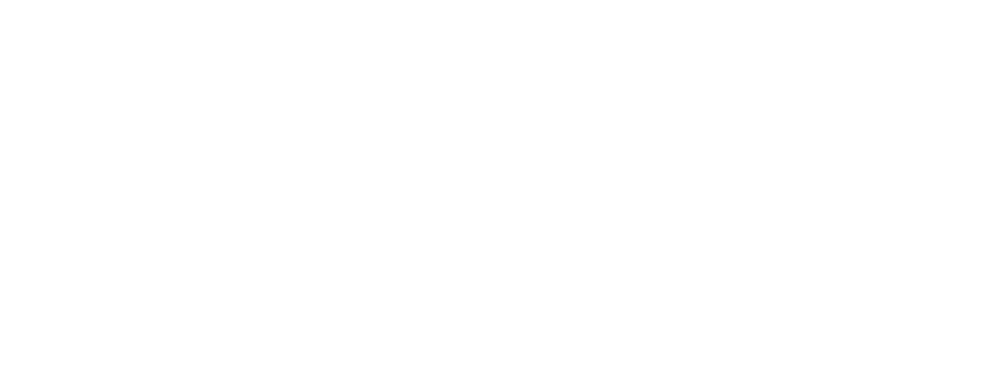
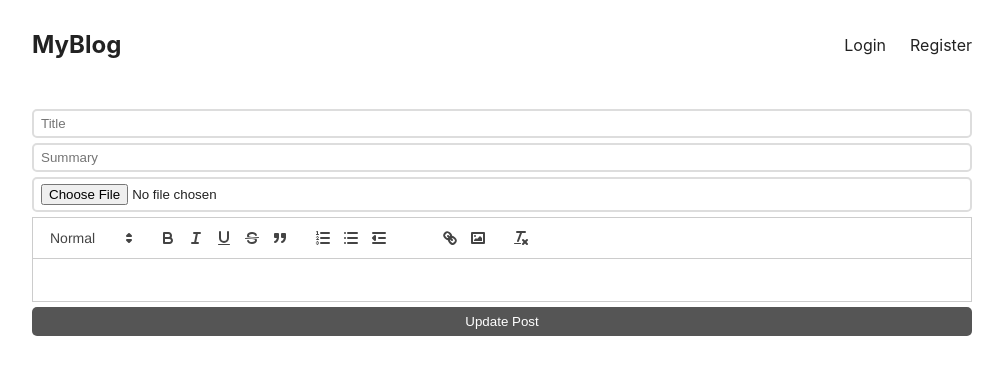
Before and after one commit to itsgiandolor/Fullstack-Blog-App, a React (Create React App) app in the folder client/: page /edit/1 in a window 1280 px wide. Before the commit this address had no page. Shown: the top 374 px of the page, without its empty margins (138-1141 px from the left). Built offline with nearby package versions, Linux system fonts and the light colour scheme; no server answers.

Commit message:
Finalizing youtube tutorial: Edit post page
Almost finished the edit post page functionality that allows users to edit their own post. Will add more functionalities next time.

```diff
--- a/client/src/App.css
+++ b/client/src/App.css
@@ -1,125 +1,115 @@
 *{
     box-sizing: border-box;
 }
-
+a{
+    cursor: pointer;
+}
 body{
     color: #222;
 }
 img{
-    max-width: 50%;
+    max-width: 100%;
 }
 main{
     padding: 10px;
     max-width: 960px;
     margin: 0 auto;
 }
-
 header{
-    display: flex;
-    justify-content: space-between;
+    display:flex;
+    justify-content:space-between;
     margin-top: 20px;
-    margin-bottom: 50 px;
+    margin-bottom: 50px;
     align-items: center;
 }
-
 header a{
-    text-decoration: none;
+    text-decoration:none;
     color: inherit;
 }
-
 header a.logo{
     font-weight: bold;
     font-size: 1.5rem;
 }
-
 header nav{
-    display: flex;
-    gap: 15px;
+    display:flex;
+    gap: 24px;
 }
 
 div.post{
-    display:grid;
+    display: grid;
     grid-template-columns: 1fr;
-    /*grid-template-columns: 0.9 fr 1.1 fr;*/
-    gap: 20 px;
+    gap: 20px;
     margin-bottom: 30px;
 }
-@media screen and (min-width: 700px){
+@media screen and (min-width: 700px) {
     div.post{
-        grid-template-columns: 0.9 fr 1.1 fr;
+        grid-template-columns: .9fr 1.1fr;
     }
 }
 
-
 div.post div.texts h2{
     margin:0;
-    font-size: 1.8rem;
+    font-size: 2rem;
 }
-
+div.post div.texts a{
+    text-decoration:none;
+    color: inherit;
+}
 div.post p.info{
-    margin:6px 0;
+    margin:24px 0;
     color: #888;
-    font-size: 0.7rem;
+    font-size:1rem;
     font-weight: bold;
     display: flex;
     gap: 10px;
 }
-
 div.post p.info a.author{
-    color: #333;
+    color:#333;
 }
-
 div.post p.summary{
-    margin: 10px 0;
-    line-height: 1.4rem;
-}
-div.post div.texts a{
-    text-decoration: none;
-    color: inherit;
+    margin:10px 0;
+    line-height: 1.8rem;
 }
 
 form.login, form.register{
     max-width: 400px;
     margin: 0 auto;
 }
-
 input{
     display: block;
     margin-bottom: 5px;
     width: 100%;
     padding: 5px 7px;
-    border:2px solid #ddd;
+    border: 2px solid #ddd;
     border-radius: 5px;
     background-color: #fff;
 }
-
 button{
+    cursor: pointer;
     width: 100%;
     display: block;
     background-color: #555;
-    border: 0;
+    border:0;
     color: #fff;
     border-radius: 5px;
     padding: 7px 0;
 }
-
 form.login h1, form.register h1{
     text-align: center;
 }
 
 div.post-page div.image{
-    max-height: 200px;
-    display:flex;
-    overflow: hidden;
+    max-height:300px;
+    display: flex;
+    overflow:hidden;
 }
 div.post-page div.image img{
     object-fit: cover;
     object-position: center center;
     width: 100%;
 }
-
 div.post-page a{
-    color: #333;
+    color:#333;
     text-decoration: underline;
 }
 div.post-page h1{
@@ -128,16 +118,35 @@ div.post-page h1{
 }
 div.post-page time{
     text-align: center;
-    display:block;
-    font-size: 0.7rem;
-    color: #aaa;
+    display: block;
+    font-size:1rem;
+    color:#aaa;
+    margin: 10px 0;
 }
 div.post-page div.author{
     text-align: center;
     margin-bottom: 20px;
+    font-size: .7rem;
     font-weight: bold;
-    font-size: 0.7rem;
 }
 div.post-page div.content p{
     line-height: 1.6rem;
 }
+div.edit-row {
+    text-align: center;
+}
+
+div.post-page a.edit-btn{
+    background-color: #333;
+    display: inline-flex;
+    align-items: center;
+    gap: 5px;
+    color: #fff;
+    padding: 15px 30px;
+    border-radius: 5px;
+    text-decoration: none;
+}
+
+a svg{
+    height: 20px;
+}
--- a/client/src/App.js
+++ b/client/src/App.js
@@ -9,6 +9,7 @@ import RegisterPage from './Pages/RegisterPage';
 import { UserContextProvider } from './UserContext';
 import CreatePost from './Pages/CreatePost';
 import PostPage from './Pages/PostPage';
+import EditPost from './Pages/EditPost';
 
 function App() {
   return (
@@ -21,6 +22,7 @@ function App() {
           <Route path="/register" element={<RegisterPage />} />
           <Route path="/create" element={<CreatePost />} />
           <Route path="/post/:id" element={<PostPage />} />
+          <Route path="/edit/:id" element={<EditPost />} />
         </Route>
       </Routes>
     </UserContextProvider>
--- /dev/null
+++ b/client/src/Editor.js
@@ -0,0 +1,19 @@
+import ReactQuill from "react-quill";
+
+export default function Editor({value, onChange}){
+    const modules = {
+        toolbar: [
+            [{ 'header': [1, 2, false] }],
+            ['bold', 'italic', 'underline', 'strike', 'blockquote'],
+            [{'list': 'ordered'}, {'list': 'bullet'}, {'indent': '-1'}, {'indent': '-2'} ],
+            ['link', 'image'],
+            ['clean']
+        ]
+    };
+    return (
+        <ReactQuill value={value}
+                    theme={'snow'}
+                    onChange={onChange}
+                    modules={modules} />
+    );
+}
--- a/client/src/Pages/CreatePost.js
+++ b/client/src/Pages/CreatePost.js
@@ -1,24 +1,8 @@
 import { useState } from "react";
 import {Navigate} from "react-router-dom";
-import ReactQuill from "react-quill";
 import 'react-quill/dist/quill.snow.css';
+import Editor from "../Editor";
 
-const modules = {
-    toolbar: [
-        [{ 'header': [1, 2, false] }],
-        ['bold', 'italic', 'underline', 'strike', 'blockquote'],
-        [{'list': 'ordered'}, {'list': 'bullet'}, {'indent': '-1'}, {'indent': '-2'} ],
-        ['link', 'image'],
-        ['clean']
-    ]
-};
-
-const formats = [
-    'header',
-    'bold', 'italic', 'underline', 'strike', 'blockquote',
-    'list', 'bullet', 'indent',
-    'link', 'image'
-];
 
 export default function CreatePost(){
     const [title,setTitle] = useState('');
@@ -58,10 +42,7 @@ export default function CreatePost(){
                     onChange={ev => setSummary(ev.target.value)}/>
             <input type="file"
                     onChange={ev => setFile(ev.target.files)}/>
-            <ReactQuill value={content}
-                    onChange={newValue => setContent(newValue)}
-                    modules={modules}
-                    formats={formats}/>
+            <Editor value={content} onChange={setContent} />
             <button style={{marginTop: '5px'}}>Publish Post</button>
         </form>
     );
--- /dev/null
+++ b/client/src/Pages/EditPost.js
@@ -0,0 +1,65 @@
+import { useEffect, useState } from "react";
+import { Navigate, useParams } from "react-router-dom";
+import Editor from "../Editor";
+
+export default function EditPost() {
+    const {id} = useParams();
+    const [title,setTitle] = useState('');
+    const [summary,setSummary] = useState('');
+    const [content,setContent] = useState('');
+    const [files,setFile] = useState('');
+    const [redirect,setRedirect] = useState(false);
+
+
+    useEffect(() =>{
+        fetch('http://localhost:4000/post/'+id)
+        .then(response =>{
+            response.json().then(postInfo => {
+                setTitle(postInfo.title);
+                setContent(postInfo.content);
+                setSummary(postInfo.summary);
+            });
+        });
+    }, []);
+
+    if(redirect){
+        return <Navigate to={'/'} />
+    }
+
+    async function updatePost(ev) {
+        ev.preventDefault();
+        const data = new FormData();
+        data.set('title', title);
+        data.set('summary', summary);
+        data.set('content', content);
+        if(files?.[0]){
+            data.set('file', files?.[0]);
+        }
+
+        await fetch('http://localhost:4000/post', {
+            method: 'PUT',
+            body: data,
+        });
+        setRedirect(true);
+    }
+
+    if(redirect){
+        return <Navigate to={'/post/+id'} />
+    }
+    return(
+        <form onSubmit={updatePost}>
+            <input type="title"
+                    placeholder={'Title'}
+                    value={title}
+                    onChange={ev => setTitle(ev.target.value)}/>
+            <input type="summary"
+                    placeholder={'Summary'}
+                    value={summary}
+                    onChange={ev => setSummary(ev.target.value)}/>
+            <input type="file"
+                    onChange={ev => setFile(ev.target.files)}/>
+            <Editor onChange={setContent} value={content} />
+            <button style={{marginTop: '5px'}}>Update Post</button>
+        </form>
+    );
+}
--- a/client/src/Pages/PostPage.js
+++ b/client/src/Pages/PostPage.js
@@ -1,9 +1,11 @@
 import { formatISO9075 } from "date-fns";
-import { useEffect, useState } from "react";
-import { useParams } from "react-router-dom";
+import { useContext, useEffect, useState } from "react";
+import { Link, useParams } from "react-router-dom";
+import { UserContext } from "../UserContext";
 
 export default function PostPage(){
     const [postInfo, setPostInfo] = useState(null);
+    const {userInfo} = useContext(UserContext);
     const {id} = useParams();
     useEffect(() =>{
 
@@ -22,6 +24,15 @@ export default function PostPage(){
             <h1>{postInfo.title}</h1>
             <time>{formatISO9075(new Date(postInfo.createdAt))}</time>
             <div className="author">by @{postInfo.author.username}</div>
+            {userInfo.id === postInfo.author._id && (
+                <div className="edit-row">
+                    <Link className="edit-btn" to={`/edit/${postInfo._id}`}>
+                        <svg xmlns="http://www.w3.org/2000/svg" fill="none" viewBox="0 0 24 24" stroke-width="1.5" stroke="currentColor" class="size-6">
+                            <path stroke-linecap="round" stroke-linejoin="round" d="m16.862 4.487 1.687-1.688a1.875 1.875 0 1 1 2.652 2.652L10.582 16.07a4.5 4.5 0 0 1-1.897 1.13L6 18l.8-2.685a4.5 4.5 0 0 1 1.13-1.897l8.932-8.931Zm0 0L19.5 7.125M18 14v4.75A2.25 2.25 0 0 1 15.75 21H5.25A2.25 2.25 0 0 1 3 18.75V8.25A2.25 2.25 0 0 1 5.25 6H10" />
+                        </svg>
+                        Edit this post</Link>
+                </div>
+            )}
             <div className="image">
             <img src={`http://localhost:4000/${postInfo.cover}`} alt="" />
             </div>
```
Also changed, not shown: 1 other file (tests, documents, lock files or other folders).
